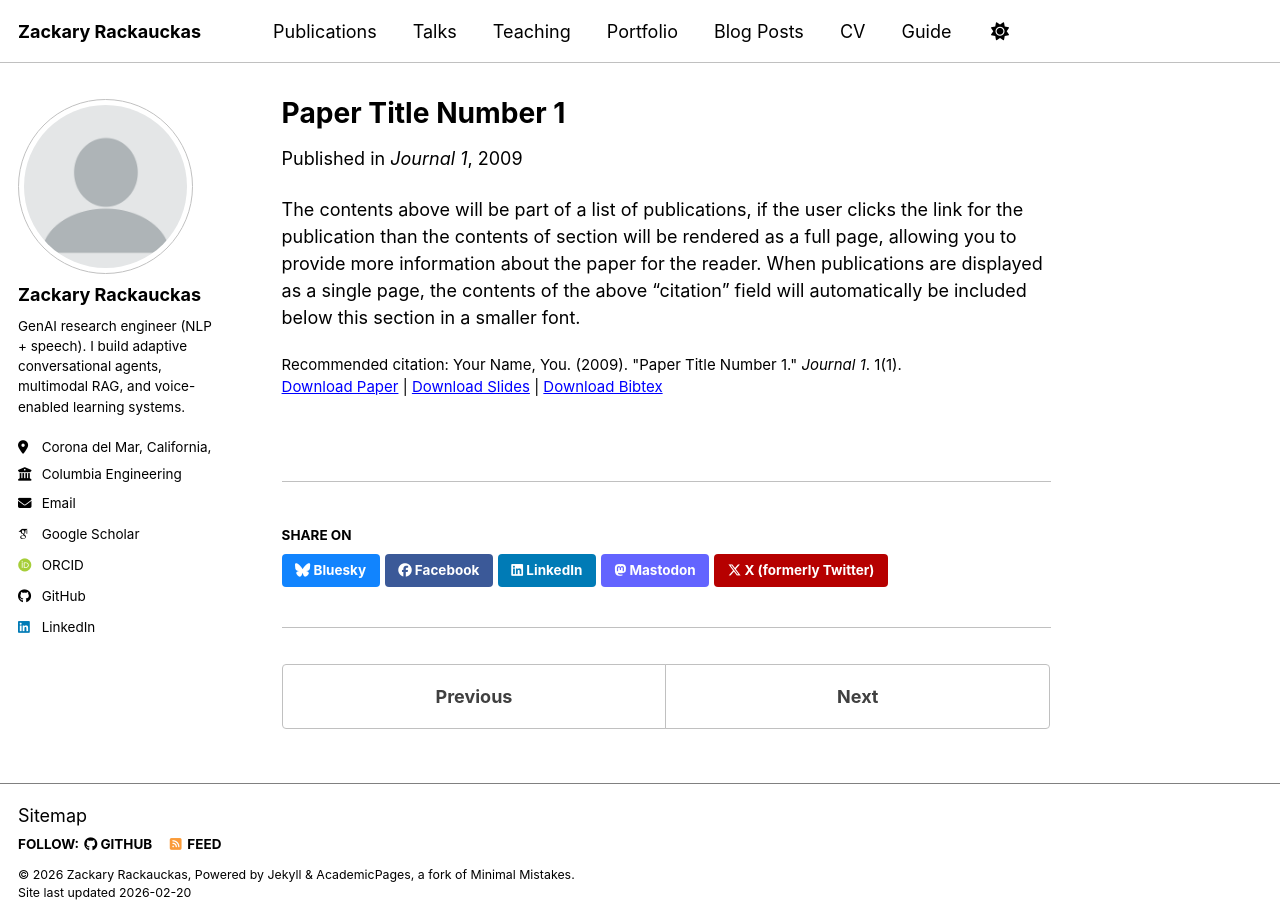
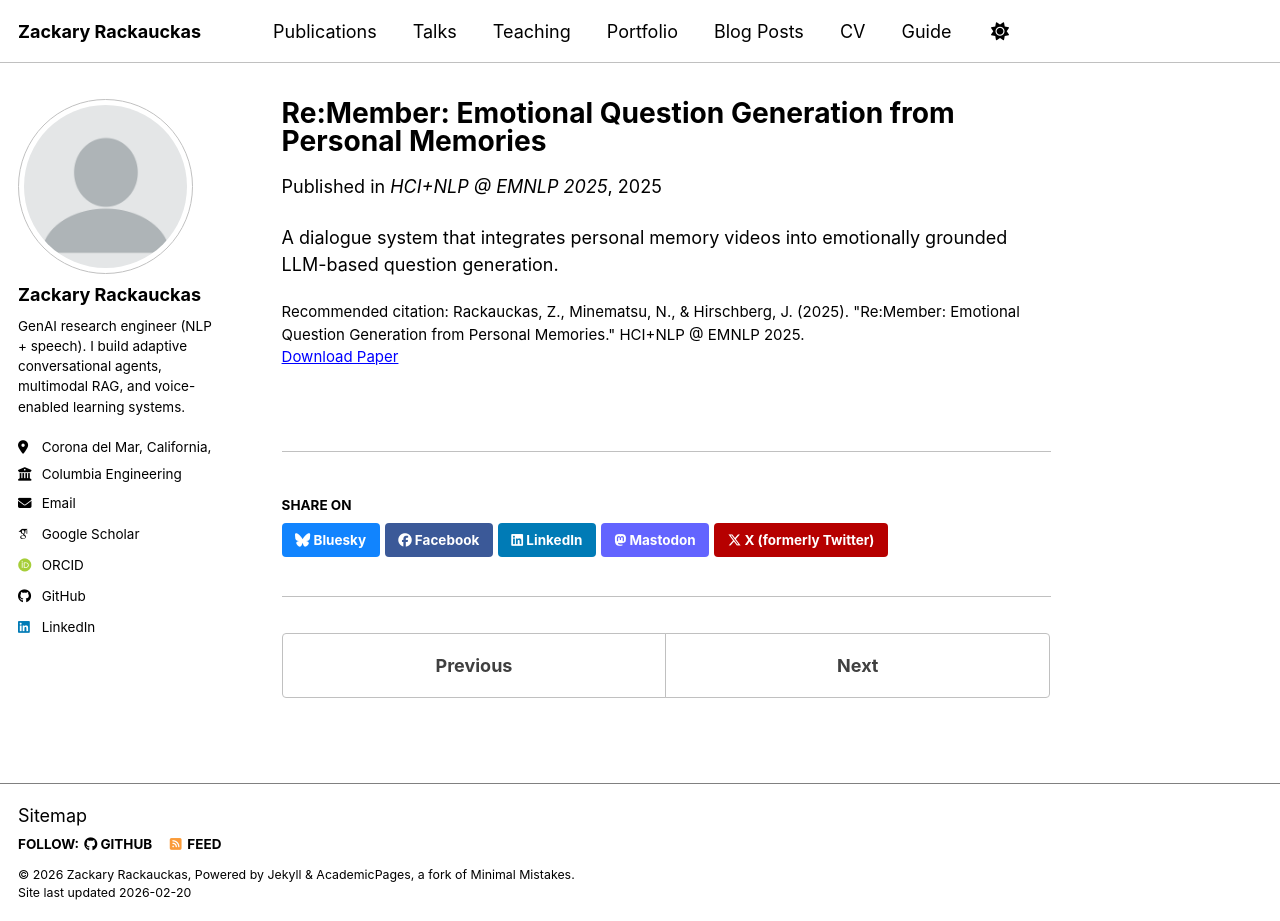
Before and after one commit to zackrack/zackrack.github.io, a Jekyll site: the page built from _publications/2009-10-01-paper-title-number-1.md, in a window 1280 px wide and 921 px high. Built offline with Jekyll 4.4.1, drawn with Linux system fonts in a browser that asks for light colours; some web fonts are replaced; a script bundle is joined from its source files by our own code; library files that are not in the unit come from our copies.

Commit message:
Update publication details for emotional question generation

```diff
--- a/_publications/2009-10-01-paper-title-number-1.md
+++ b/_publications/2009-10-01-paper-title-number-1.md
@@ -1,14 +1,11 @@
 ---
-title: "Paper Title Number 1"
+title: "Re:Member: Emotional Question Generation from Personal Memories"
 collection: publications
-category: manuscripts
-permalink: /publication/2009-10-01-paper-title-number-1
-excerpt: 'This paper is about the number 1. The number 2 is left for future work.'
-date: 2009-10-01
-venue: 'Journal 1'
-slidesurl: 'https://academicpages.github.io/files/slides1.pdf'
-paperurl: 'https://academicpages.github.io/files/paper1.pdf'
-bibtexurl: 'https://academicpages.github.io/files/bibtex1.bib'
-citation: 'Your Name, You. (2009). &quot;Paper Title Number 1.&quot; <i>Journal 1</i>. 1(1).'
+category: conference
+permalink: /publication/2025-remember
+date: 2025-01-01
+venue: "HCI+NLP @ EMNLP 2025"
+paperurl: "https://aclanthology.org/2025.hcinlp-1.13.pdf"
+citation: "Rackauckas, Z., Minematsu, N., & Hirschberg, J. (2025). \"Re:Member: Emotional Question Generation from Personal Memories.\" HCI+NLP @ EMNLP 2025."
 ---
-The contents above will be part of a list of publications, if the user clicks the link for the publication than the contents of section will be rendered as a full page, allowing you to provide more information about the paper for the reader. When publications are displayed as a single page, the contents of the above "citation" field will automatically be included below this section in a smaller font.
+A dialogue system that integrates personal memory videos into emotionally grounded LLM-based question generation.
```
